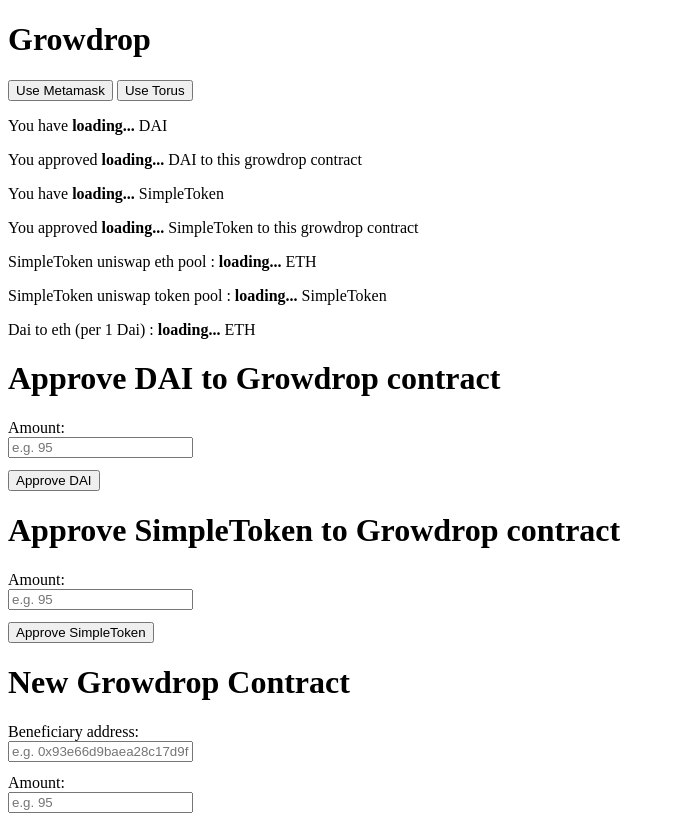
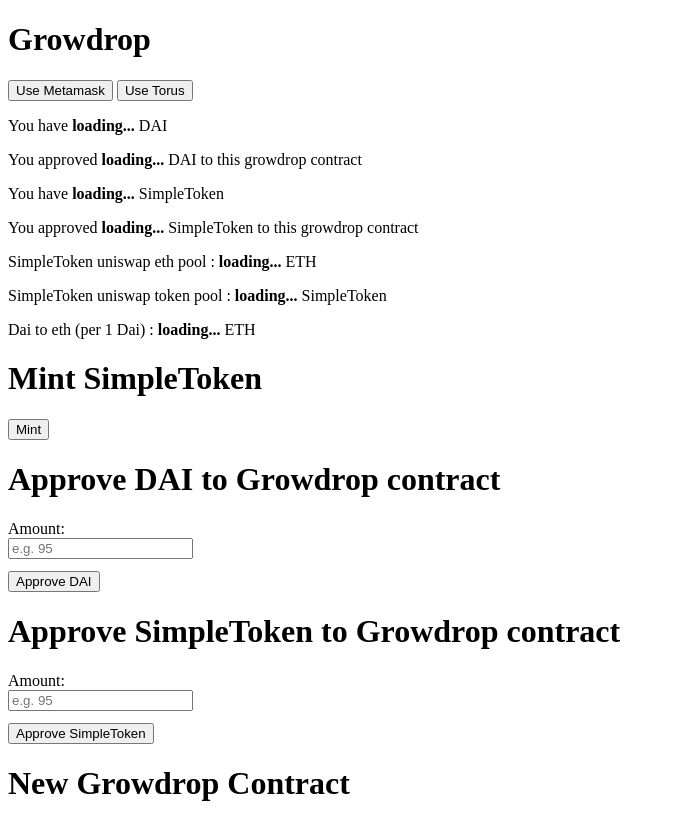
Before and after one commit to bannplayer/Growdrop, a website built with webpack: page app/src/index.html in a window 1280 px wide. Shown: the top 816 px of the page, without its empty margins (0-675 px from the left). Built offline with nearby package versions, Linux system fonts and the light colour scheme.

Commit message:
Update index.html

```diff
--- a/app/src/index.html
+++ b/app/src/index.html
@@ -24,6 +24,9 @@
     <p>Dai to eth (per 1 Dai) : <strong class="UniswapDaiToEth">loading...</strong> ETH</p>
 
     <p id="status"></p>
+
+    <h1>Mint SimpleToken</h1>
+    <button onclick="App.SimpleTokenMint()">Mint</button>
 
     <h1>Approve DAI to Growdrop contract</h1>
 
```
